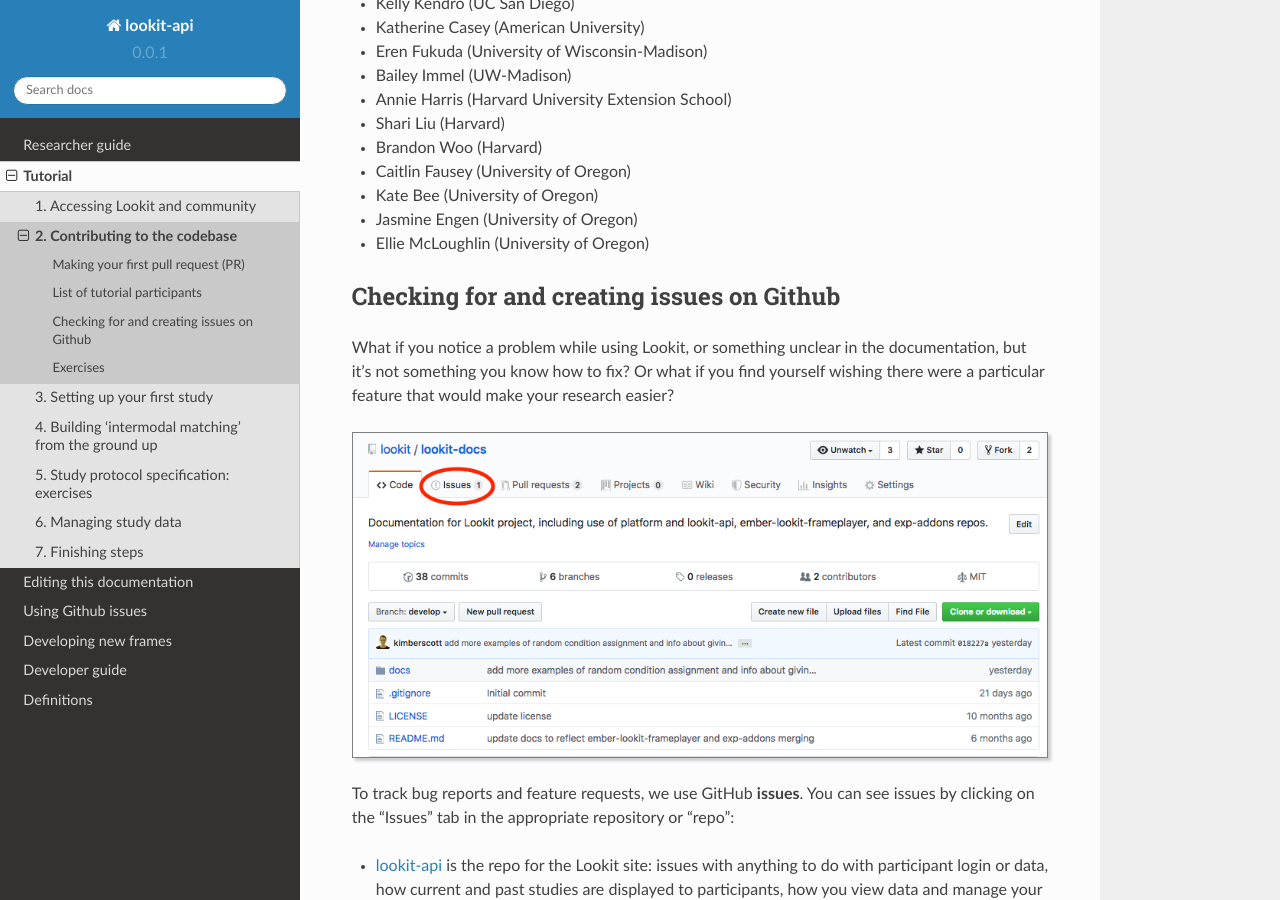
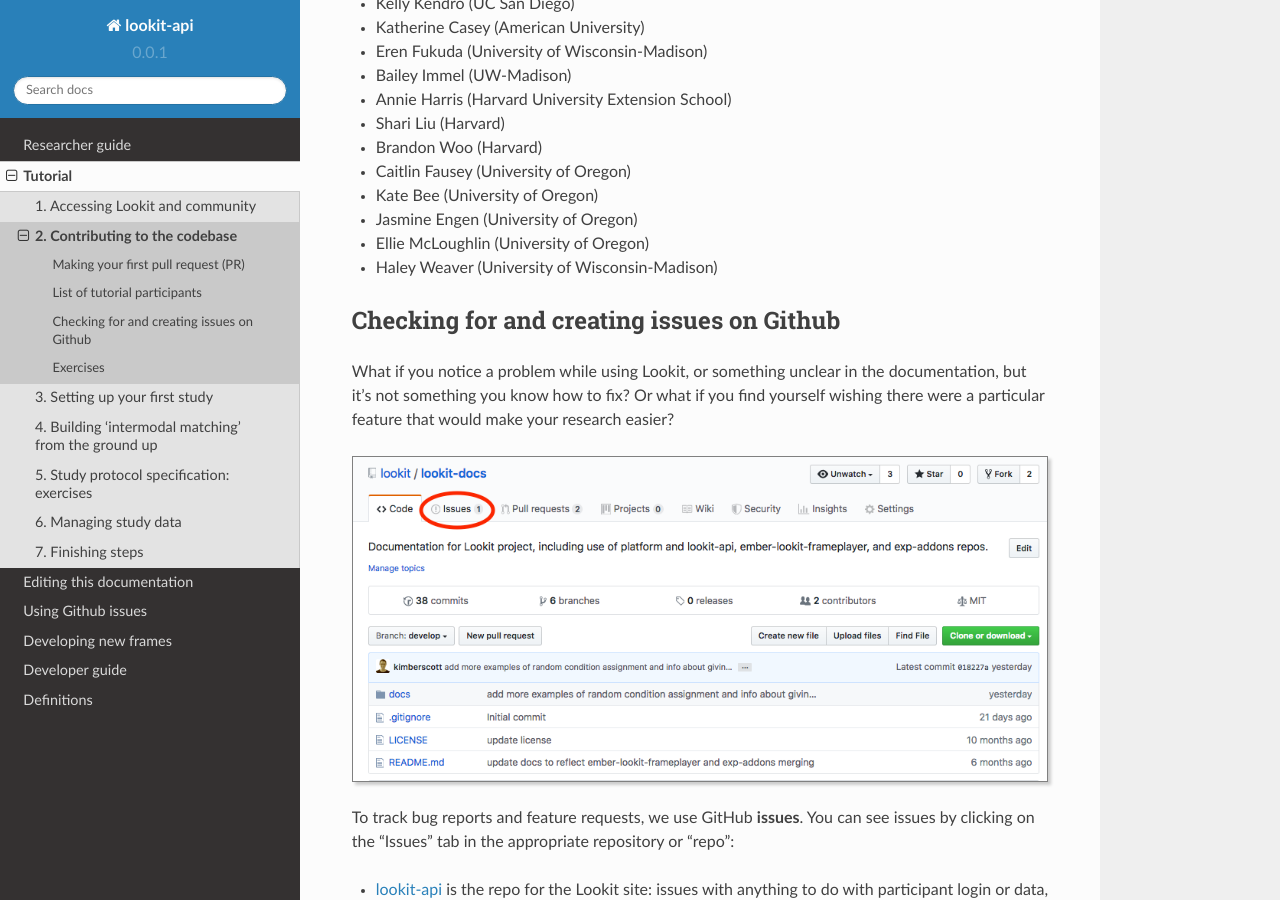
Before and after one commit to lookit/lookit-docs, a Sphinx documentation site: the page built from docs/source/tutorial-contributing.rst, in a window 1280 px wide and 900 px high, scrolled down 4381 px. Built offline with Sphinx 7.4.7 and the Read the Docs theme 2.0.0, drawn with Linux system fonts in a browser that asks for light colours.

Commit message:
Added myself to tutorial participant list

```diff
--- a/docs/source/tutorial-contributing.rst
+++ b/docs/source/tutorial-contributing.rst
@@ -99,6 +99,7 @@
 - Kate Bee (University of Oregon)
 - Jasmine Engen (University of Oregon)
 - Ellie McLoughlin (University of Oregon)
+- Haley Weaver (University of Wisconsin-Madison)
 
 .. _Github issues overview:
 
```
